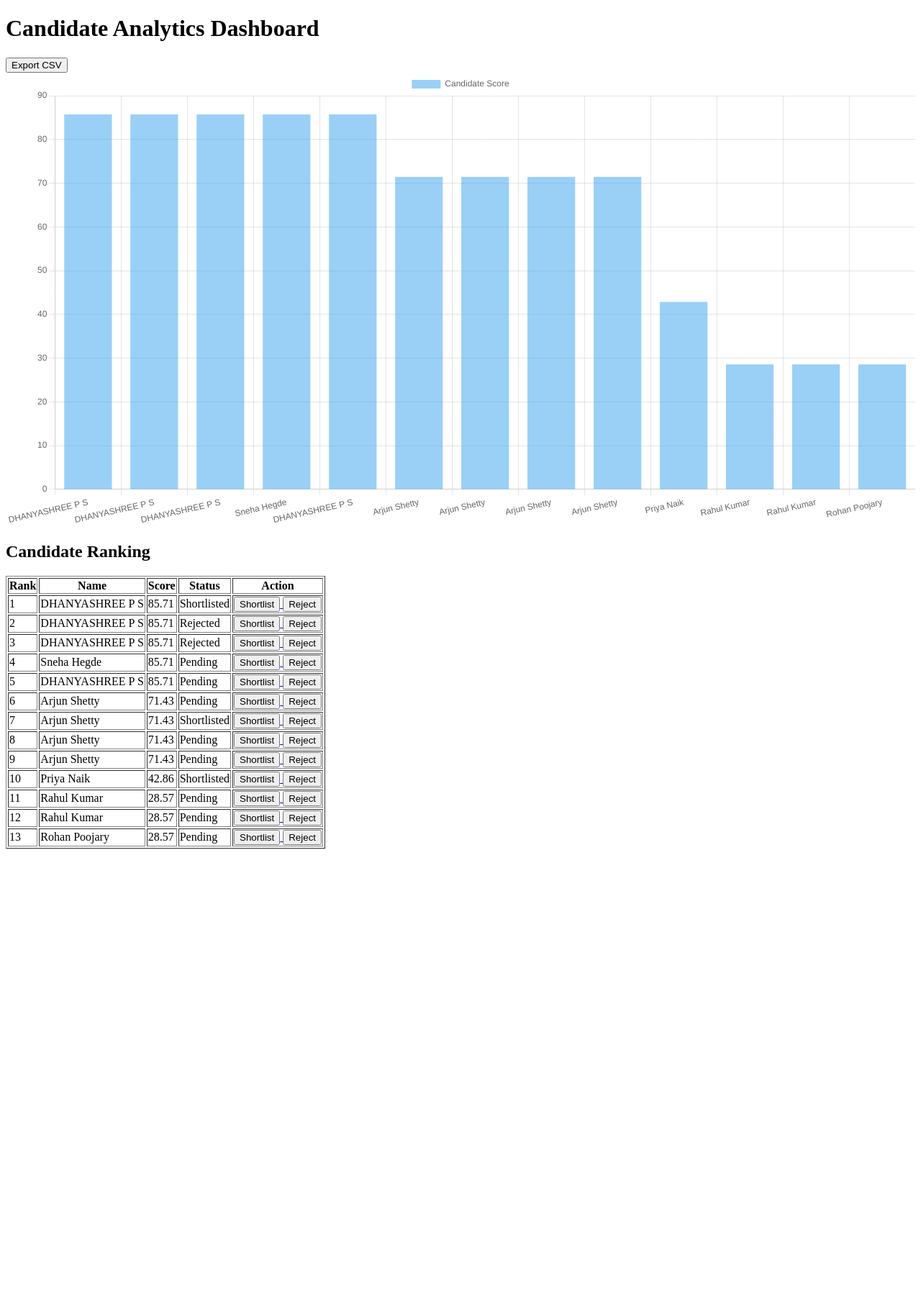
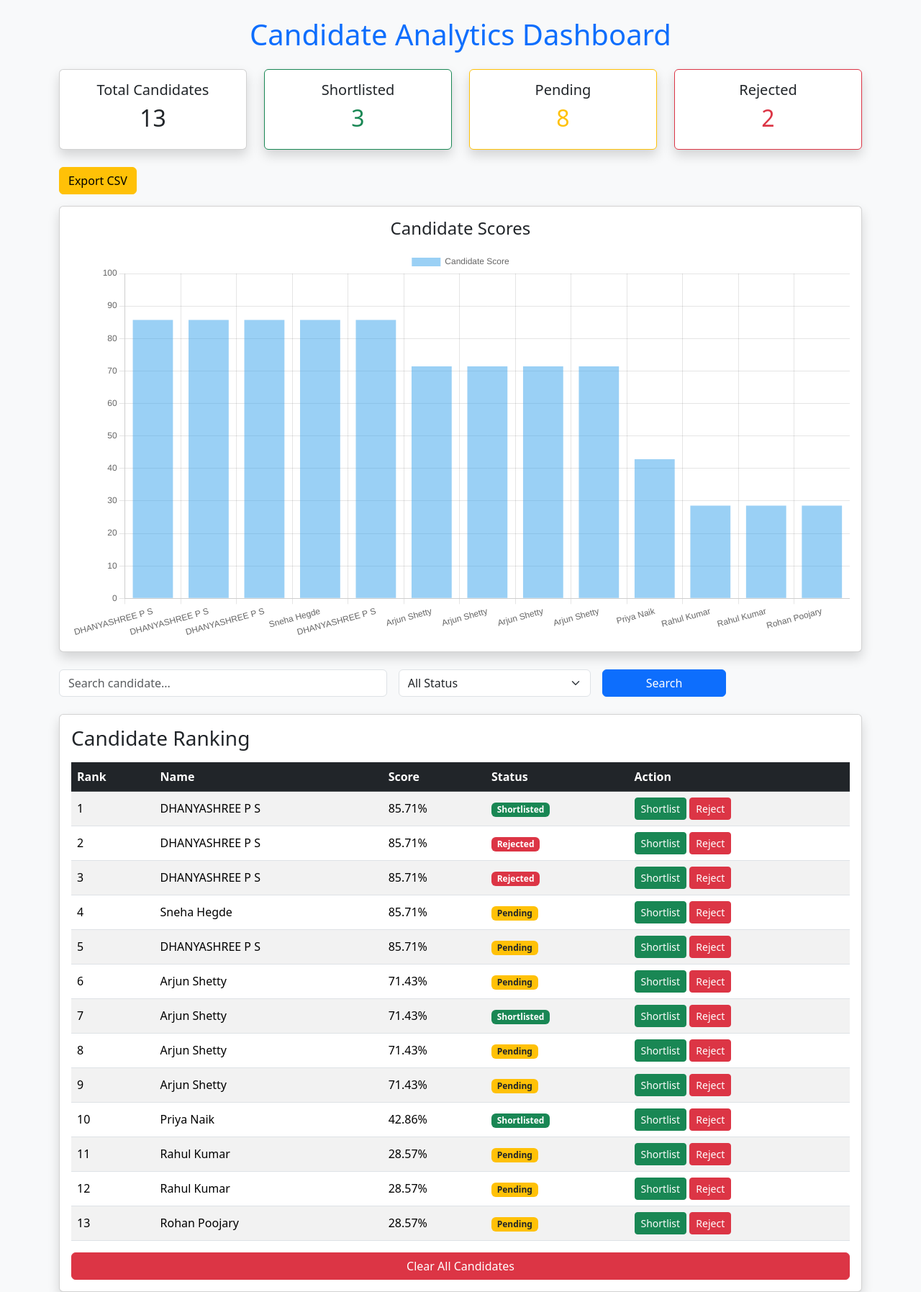
Before and after one commit to DhanyashreePS/AI-Resume-Screening-System, a Flask app: page /dashboard in a window 1280 px wide. Shown: the whole page at 72% size. Before the commit the page ends 1179 px from the top, so only its background shows below. Run offline with Flask 3, Linux system fonts and the light colour scheme; data comes from the database, SQL or seed files in the repository; both versions use the stored data as it was after the commit.

Commit message:
Added Bootstrap UI, dashboard statistics, search and candidate status management

```diff
--- a/app.py
+++ b/app.py
@@ -2,10 +2,12 @@ from flask import Flask, render_template, request
 from flask import Response
 import os
 import csv
+from flask import send_file
+from utils.pdf_generator import generate_pdf
 from flask_mail import Mail, Message
 from flask import redirect
 from utils.tfidf_matcher import calculate_similarity
-from utils.database import update_status
+from utils.database import clear_db, update_status
 from utils.resume_parser import extract_text_from_pdf
 from utils.skill_extractor import extract_skills
 from utils.candidate_extractor import (
@@ -19,6 +21,7 @@ from utils.database import save_candidate
 from utils.database import get_all_candidates
 
 app = Flask(__name__)
+latest_report = {}
 
 app.config["MAIL_SERVER"] = "smtp.gmail.com"
 app.config["MAIL_PORT"] = 587
@@ -109,6 +112,18 @@ def analyze():
     match_result["score"]
     )
 
+    global latest_report
+
+    latest_report = {
+    "name": name,
+    "email": email,
+    "phone": phone,
+    "skills": skills,
+    "score": match_result["score"],
+    "similarity_score": similarity_score,
+    "matched": match_result["matched_skills"],
+    "missing": match_result["missing_skills"]
+}
     return render_template(
         "results.html",
         name=name,
@@ -123,8 +138,11 @@ def analyze():
     )
 @app.route("/dashboard")
 def dashboard():
+    search = request.args.get("search", "").lower()
+    status = request.args.get("status", "")
 
     rows = get_all_candidates()
+
 
     candidates = []
 
@@ -135,17 +153,50 @@ def dashboard():
         "score": row[2],
         "status": row[3]
     })
+    if search:
+        candidates = [
+            c for c in candidates
+            if search in c["name"].lower()
+        ]
+
+    # Filter by status
+    if status:
+        candidates = [
+            c for c in candidates
+            if c["status"] == status
+        ]
 
     labels = [c["name"] for c in candidates]
     scores = [c["score"] for c in candidates]
     print(candidates)
 
+    total_candidates = len(candidates)
+
+    shortlisted = sum(
+        1 for c in candidates
+        if c["status"] == "Shortlisted"
+    )
+
+    pending = sum(
+        1 for c in candidates
+        if c["status"] == "Pending"
+    )
+
+    rejected = sum(
+        1 for c in candidates
+        if c["status"] == "Rejected"
+    )
+
     return render_template(
-        "dashboard.html",
-        candidates=candidates,
-        labels=labels,
-        scores=scores
-    )
+    "dashboard.html",
+    candidates=candidates,
+    labels=labels,
+    scores=scores,
+    total_candidates=total_candidates,
+    shortlisted=shortlisted,
+    pending=pending,
+    rejected=rejected
+)
 
 @app.route("/export")
 def export_csv():
@@ -170,23 +221,54 @@ def export_csv():
             "attachment; filename=candidates.csv"
         }
     )
+
 @app.route("/shortlist/<int:id>")
 def shortlist(id):
 
+    print("Shortlist clicked for ID:", id)
+
     update_status(id, "Shortlisted")
-    send_shortlist_email(email)
 
     return redirect("/dashboard")
 
-
 @app.route("/reject/<int:id>")
 def reject(id):
+
+    print("Reject clicked for ID:", id)
 
     update_status(id, "Rejected")
 
     return redirect("/dashboard")
 
 
+@app.route("/download_pdf")
+def download_pdf():
+
+    filename = "candidate_report.pdf"
+
+    generate_pdf(
+        filename,
+        latest_report["name"],
+        latest_report["email"],
+        latest_report["phone"],
+        latest_report["skills"],
+        latest_report["score"],
+        latest_report["similarity_score"],
+        latest_report["matched"],
+        latest_report["missing"]
+    )
+
+    return send_file(
+        filename,
+        as_attachment=True
+    )
+
+@app.route("/clear_db")
+def clear_database_route():
+
+    clear_db()
+
+    return redirect("/dashboard")
 
 if __name__ == "__main__":
     app.run(debug=True)
--- a/templates/dashboard.html
+++ b/templates/dashboard.html
@@ -1,28 +1,91 @@
 <!DOCTYPE html>
 <html>
+
 <head>
-    <title>Dashboard</title>
+    <title>Candidate Analytics Dashboard</title>
 
+    <meta charset="UTF-8">
+    <meta name="viewport" content="width=device-width, initial-scale=1">
+
+    <!-- Bootstrap -->
+    <link href="https://cdn.jsdelivr.net/npm/bootstrap@5.3.3/dist/css/bootstrap.min.css"
+          rel="stylesheet">
+
+    <!-- Chart.js -->
     <script src="https://cdn.jsdelivr.net/npm/chart.js"></script>
 </head>
 
-<body>
+<body class="bg-light">
 
-<h1>Candidate Analytics Dashboard</h1>
-<a href="/export">
-    <button>Export CSV</button>
+<div class="container mt-4">
+
+    <h1 class="text-center text-primary mb-4">
+        Candidate Analytics Dashboard
+    </h1>
+
+    <!-- Statistics Cards -->
+    <div class="row mb-4">
+
+        <div class="col-md-3">
+            <div class="card shadow text-center">
+                <div class="card-body">
+                    <h5>Total Candidates</h5>
+                    <h2>{{ total_candidates }}</h2>
+                </div>
+            </div>
+        </div>
+
+        <div class="col-md-3">
+            <div class="card shadow border-success text-center">
+                <div class="card-body">
+                    <h5>Shortlisted</h5>
+                    <h2 class="text-success">{{ shortlisted }}</h2>
+                </div>
+            </div>
+        </div>
+
+        <div class="col-md-3">
+            <div class="card shadow border-warning text-center">
+                <div class="card-body">
+                    <h5>Pending</h5>
+                    <h2 class="text-warning">{{ pending }}</h2>
+                </div>
+            </div>
+        </div>
+
+        <div class="col-md-3">
+            <div class="card shadow border-danger text-center">
+                <div class="card-body">
+                    <h5>Rejected</h5>
+                    <h2 class="text-danger">{{ rejected }}</h2>
+                </div>
+            </div>
+        </div>
+
+    </div>
+
+    <!-- Export Button -->
+    <div class="mb-3">
+        <a href="/export" class="btn btn-warning">
+            Export CSV
         </a>
-<canvas id="scoreChart"
-        width="600"
-        height="300"></canvas>
+    </div>
 
+    <!-- Chart -->
+    <div class="card shadow p-3 mb-4">
 
+        <h4 class="text-center mb-3">
+            Candidate Scores
+        </h4>
+
+        <canvas id="scoreChart"></canvas>
+
+    </div>
 
     <script>
 
         const labels = {{ labels|tojson }};
         const scores = {{ scores|tojson }};
-
 
         new Chart(
             document.getElementById("scoreChart"),
@@ -34,18 +97,68 @@ new Chart(
 
                     datasets: [{
                         label: "Candidate Score",
-
                         data: scores
                     }]
+                },
+
+                options: {
+                    responsive: true,
+                    plugins: {
+                        legend: {
+                            display: true
+                        }
+                    },
+                    scales: {
+                        y: {
+                            beginAtZero: true,
+                            max: 100
+                        }
+                    }
                 }
             }
         );
 
     </script>
 
-<h2>Candidate Ranking</h2>
+    <!-- Search Form -->
+    <form action="/dashboard" method="GET" class="row g-3 mb-4">
 
-<table border="1">
+        <div class="col-md-5">
+            <input
+                type="text"
+                class="form-control"
+                name="search"
+                placeholder="Search candidate..."
+                value="{{ request.args.get('search', '') }}">
+        </div>
+
+        <div class="col-md-3">
+            <select class="form-select" name="status">
+                <option value="">All Status</option>
+                <option value="Pending">Pending</option>
+                <option value="Shortlisted">Shortlisted</option>
+                <option value="Rejected">Rejected</option>
+            </select>
+        </div>
+
+        <div class="col-md-2">
+            <button type="submit" class="btn btn-primary w-100">
+                Search
+            </button>
+        </div>
+
+    </form>
+
+    <!-- Candidate Table -->
+    <div class="card shadow p-3">
+
+        <h3 class="mb-3">
+            Candidate Ranking
+        </h3>
+
+        <table class="table table-striped table-hover align-middle">
+
+            <thead class="table-dark">
 
                 <tr>
                     <th>Rank</th>
@@ -55,27 +168,73 @@ new Chart(
                     <th>Action</th>
                 </tr>
 
+            </thead>
+
+            <tbody>
+
             {% for candidate in candidates %}
 
                 <tr>
+
                     <td>{{ loop.index }}</td>
+
                     <td>{{ candidate.name }}</td>
-    <td>{{ candidate.score }}</td>
-    <td>{{ candidate.status }}</td>
+
+                    <td>{{ candidate.score }}%</td>
 
                     <td>
-        <a href="/shortlist/{{ candidate.id }}">
-            <button>Shortlist</button>
+
+                        {% if candidate.status == "Shortlisted" %}
+
+                            <span class="badge bg-success">
+                                Shortlisted
+                            </span>
+
+                        {% elif candidate.status == "Rejected" %}
+
+                            <span class="badge bg-danger">
+                                Rejected
+                            </span>
+
+                        {% else %}
+
+                            <span class="badge bg-warning text-dark">
+                                Pending
+                            </span>
+
+                        {% endif %}
+
+                    </td>
+
+                    <td>
+
+                        <a href="/shortlist/{{ candidate.id }}"
+                           class="btn btn-success btn-sm">
+                            Shortlist
                         </a>
 
-        <a href="/reject/{{ candidate.id }}">
-            <button>Reject</button>
+                        <a href="/reject/{{ candidate.id }}"
+                           class="btn btn-danger btn-sm">
+                            Reject
                         </a>
+
                     </td>
+
                 </tr>
 
             {% endfor %}
+
+            </tbody>
+
         </table>
+        <a href="/clear_database" class="btn btn-danger">
+    Clear All Candidates
+</a>
+
+    </div>
+
+</div>
 
 </body>
+
 </html>
--- a/utils/database.py
+++ b/utils/database.py
@@ -84,3 +84,15 @@ def get_all_candidates():
     conn.close()
 
     return rows
+
+def clear_db():
+
+    conn = sqlite3.connect(DB_PATH)
+
+    cursor = conn.cursor()
+
+    cursor.execute("DELETE FROM candidates")
+
+    conn.commit()
+
+    conn.close()
```
Also changed, not shown: clear_db.py (added, +15 -0 lines), templates/index.html (+43 -15 lines), templates/results.html (+18 -1 lines), utils/pdf_generator.py (added, +79 -0 lines), data/resume_screening.db, 1 other file. Lines whose indentation alone changed are shown as unchanged.
